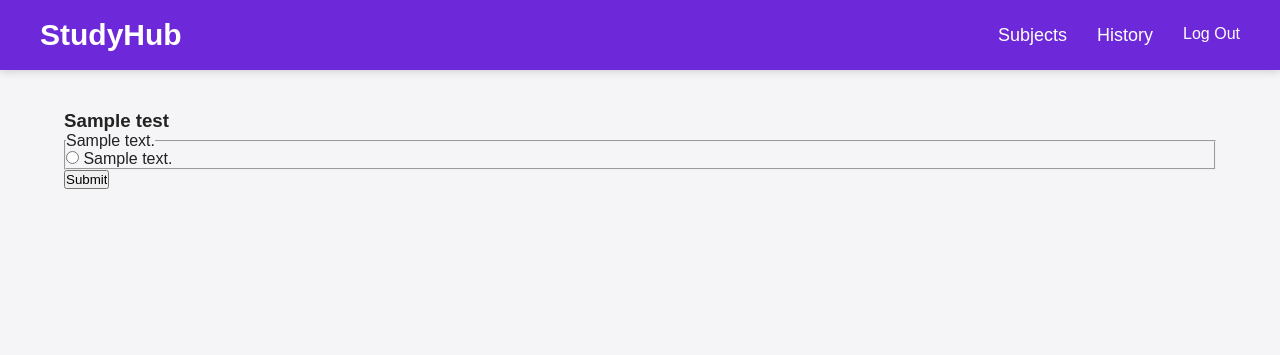
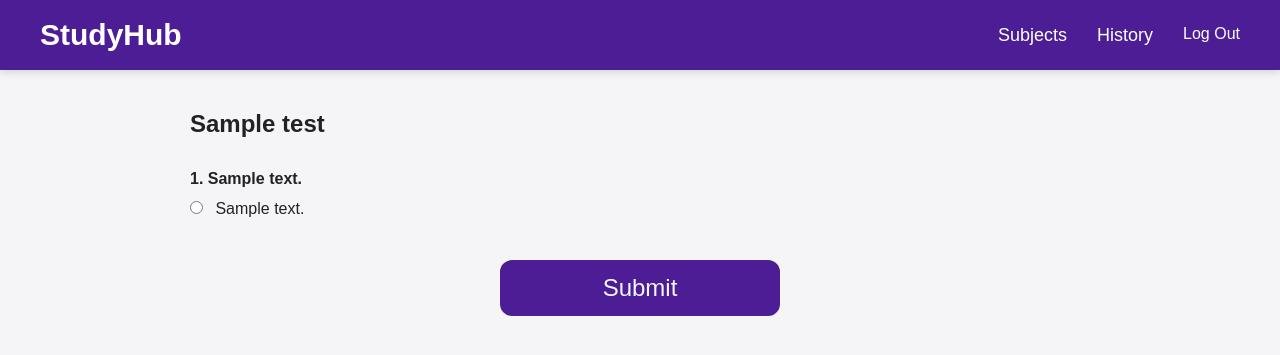
Before and after one commit to AbildayevTamerlan/studyhub, a Django app: page /tests/1/ in a window 1280 px wide. Shown: the top 355 px of the page. Run offline with Django 5.2, Linux system fonts and the light colour scheme; a user stored in the database is signed in; tables that the repository leaves empty hold one stand-in row (values such as "Sample post").

Commit message:
implement test result flow

```diff
--- a/quizzes/urls.py
+++ b/quizzes/urls.py
@@ -7,6 +7,7 @@ urlpatterns = [
     path("subjects/", subjects, name="subjects"),
     path("subjects/<int:subject_id>/", subject_tests, name="subject_tests"),
     path("tests/<int:test_id>/", take_test, name="take_test"),
-    path("tests/<int:test_id>/result/", test_result, name="test_result"),
+    # path("tests/<int:test_id>/result/", test_result, name="test_result"),
     path("history/", history, name="history"),
+    path("history/<int:attempt_id>/", test_result, name="test_result"),
 ]
--- a/quizzes/views.py
+++ b/quizzes/views.py
@@ -1,4 +1,4 @@
-from django.shortcuts import render, get_object_or_404
+from django.shortcuts import redirect, render, get_object_or_404
 from django.contrib.auth.decorators import login_required
 from django.utils import timezone
 
@@ -50,14 +50,20 @@ def take_test(request, test_id):
         attempt.completed_at = timezone.now()
         attempt.save()  # insert the changes into database
 
-        return render(request, "test_result.html", {"test": test, "attempt": attempt})
+        # return render("test_result.html", {"test": test, "attempt": attempt})
+        return redirect("test_result", attempt_id=attempt.pk)
     else:
         context = {"test": test, "questions": test.questions.all()}
         return render(request, "take_test.html", context)
 
 
-def test_result(request, test_id):
-    context = {"test": get_object_or_404(Test, pk=test_id)}
+@login_required
+def test_result(request, attempt_id):
+    attempt = get_object_or_404(Attempt, pk=attempt_id, user=request.user)
+    context = {
+        "test": attempt.test,
+        "attempt": attempt,
+    }
     return render(request, "test_result.html", context)
 
 
--- a/static/css/base.css
+++ b/static/css/base.css
@@ -19,7 +19,7 @@ body {
 
     padding: 0 40px;
 
-    background: #6d28d9;
+    background: #4c1d95;
     color: white;
 
     box-shadow: 0 2px 8px rgba(0,0,0,.15);
@@ -49,7 +49,8 @@ body {
 }
 
 .container {
-    width: min(1200px, 90%);
+    max-width: 1280px;
+    width: min(1280px, 90%);
     margin: 40px auto;
 }
 
@@ -61,3 +62,134 @@ body {
     cursor: pointer;
     padding: 0;
 }
+
+.grid {
+    display: grid;
+    grid-template-columns: repeat(auto-fit, minmax(320px, 1fr));
+    gap: 24px;
+}
+
+.item {
+    display: flex;
+    flex-direction: column;
+
+    min-height: 180px;
+    border: 1px solid #585858;
+    border-radius: 12px;
+    padding: 20px;
+
+    background: #ffffff;
+    color: #222;
+
+    transition: all 0.3s ease;
+    cursor: pointer;
+    text-decoration: none;
+}
+
+.item:hover {
+    background-color: #e5e5e5;
+    transform: translateY(-3px);
+}
+
+.item h3 {
+    font-size: 24px;
+    margin-bottom: 18px;
+}
+
+.item p {
+    font-size: 16px;
+    color: #666;
+}
+
+.test {
+    max-width: 900px;
+    margin: 0 auto;
+}
+
+.test h3 {
+    font-size: 24px;
+    margin-bottom: 32px;;
+}
+
+.question {
+    margin-bottom: 32px;
+}
+
+.question h4 {
+    margin-bottom: 12px;
+}
+
+.question label {
+    display: block;
+    margin-bottom: 10px;
+}
+
+.submit-button {
+    border: 2px solid #4c1d95;
+    border-radius: 12px;
+    padding: 12px 24px;
+
+    display: block;
+    margin: 0 auto;
+
+    background-color: #4c1d95;
+    color: #f5f5f7;
+    font-size: 24px;
+
+    width: 280px;
+
+    transition: opacity .2s ease;
+}
+
+.submit-button:hover {
+    opacity: 0.9;
+    cursor: pointer;
+}
+
+fieldset {
+    border: none;
+    padding: 0;
+}
+
+.question input {
+    margin-right: 8px;
+}
+
+.test-result {
+   display: block;
+   margin: 0 auto;
+   width: min(600px, 90%);
+   border: 2px solid #4c1d95;
+   border-radius: 12px;
+   padding: 24px;
+   text-align: center;
+}
+
+.test-result h3 {
+   font-size: 28px;
+   margin-bottom: 16px;
+}
+
+.test-result p {
+   font-size: 18px;
+   margin-bottom: 4px;
+}
+
+.test-result a {
+   display: inline-block;
+   border: 2px solid #4c1d95;
+   border-radius: 12px;
+   margin: 16px;
+   padding: 8px 16px;
+
+   color: #4c1d95;
+   font-size: 20px;
+
+   text-decoration: none;
+   transition: .2s;
+}
+
+.test-result a:hover {
+    background: #4c1d95;
+    color: white;
+}
--- a/templates/base.html
+++ b/templates/base.html
@@ -21,12 +21,12 @@
     <nav class="navigation">
         <a href="{% url 'subjects' %}">Subjects</a>
         <a href="{% url 'history' %}">History</a>
+
         {% if user.is_authenticated %}
             <form action="{% url 'logout' %}" method="post">
                 {% csrf_token %}
                 <button class="logout-button" type="submit">Log Out</button>
             </form>
-
         {% else %}
             <a href="{% url 'login' %}">Log In</a>
             <a href="{% url 'signup' %}">Sign Up</a>
--- a/templates/take_test.html
+++ b/templates/take_test.html
@@ -2,27 +2,29 @@
 
 {% block content %}
 
+   <div class="test">
       <h3>{{ test }}</h3>
 
       <form method="post">{% csrf_token %}
          {% for question in questions %}
-      <fieldset>
-         <legend>{{ question }}</legend>
+            <fieldset class="question">
+               <h4>{{ forloop.counter }}. {{ question.text }}</h4>
                {% for answer in question.answers.all %}
                <label>
                   <input
                      type="radio"
                      name="question_{{ question.pk }}"
                      value="{{ answer.pk }}"
+                     required
                      >
-               {{ answer }}
-            <br>
+                     {{ answer.text }}
                </label>
                {% endfor %}
             </fieldset>
          {% endfor %}
 
-   <input type="submit" value="Submit">
+         <input class="submit-button" type="submit" value="Submit">
       </form>
+   </div>
 
 {% endblock content %}
```
Also changed, not shown: templates/subject_tests.html (+10 -6 lines), templates/subjects.html (+8 -5 lines), templates/test_result.html (+7 -3 lines). Lines whose indentation alone changed are shown as unchanged.
